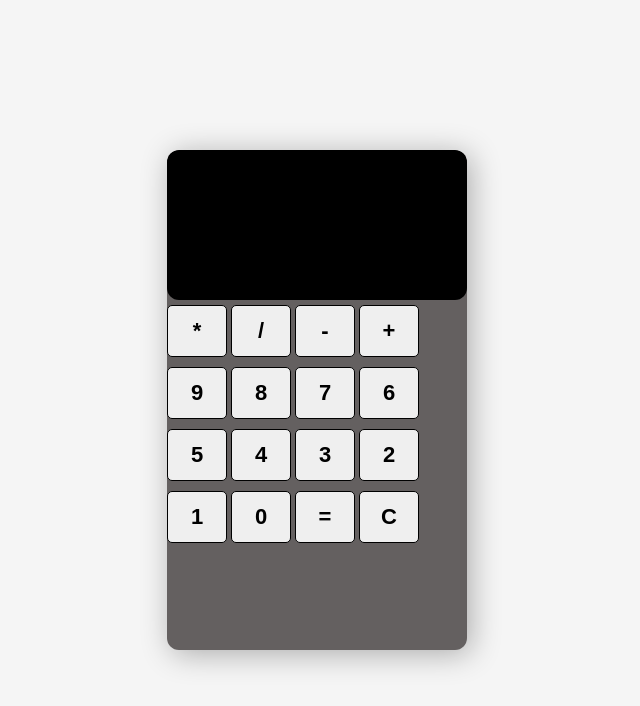
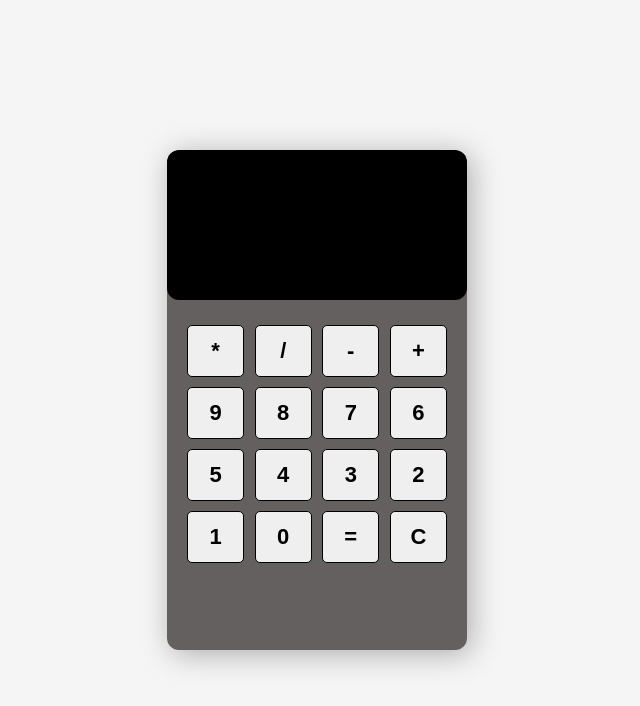
Before and after one commit to neha0407/calculator, a plain HTML site: page index.html in a window 1280 px wide. Shown: the whole page, without its empty margins (323-963 px from the left). Drawn offline with Linux system fonts and the light colour scheme.

Commit message:
added .buttons to css file

```diff
--- a/style.css
+++ b/style.css
@@ -36,7 +36,10 @@ form input{
 }
 
 .buttons {
-
+display: flex;
+flex-wrap: wrap;
+justify-content: space-between;
+padding: 20px;
 
 }
 button {
```
